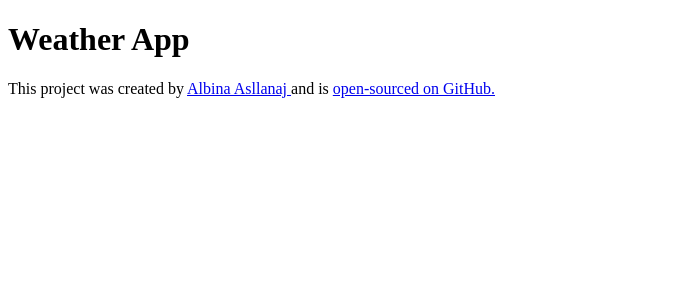
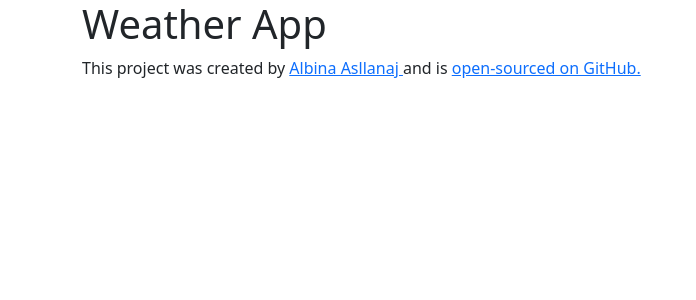
Before and after one commit to albinaasllanaj/official-react-weather-app, a React (Create React App) app: page / in a window 1280 px wide. Shown: the top 300 px of the page, without its empty margins (0-696 px from the left). Built offline with nearby package versions, Linux system fonts and the light colour scheme.

Commit message:
Added bootstrap

```diff
--- a/package.json
+++ b/package.json
@@ -6,6 +6,7 @@
     "@testing-library/jest-dom": "^5.16.5",
     "@testing-library/react": "^13.4.0",
     "@testing-library/user-event": "^13.5.0",
+    "bootstrap": "^5.2.3",
     "react": "^18.2.0",
     "react-dom": "^18.2.0",
     "react-scripts": "5.0.1",
--- a/src/App.js
+++ b/src/App.js
@@ -4,11 +4,13 @@ import './App.css';
 export default function App() {
   return (
     <div className="App">
+      <div className="container ">
     <h1>Weather App</h1>
     <footer>
 This project was created by <a href="https://fascinating-lamington-980873.netlify.app/index.html" rel="noreferrer" target="_blank">Albina Asllanaj </a> and is {""}
     <a href="https://github.com/albinaasllanaj/official-react-weather-app" rel="noreferrer" target="_blank">open-sourced on GitHub.</a>
      </footer>
      </div>
+     </div>
   );
 }
--- a/src/index.js
+++ b/src/index.js
@@ -1,6 +1,7 @@
 import React from 'react';
 import ReactDOM from 'react-dom/client';
 import './index.css';
+import 'bootstrap/dist/css/bootstrap.css';
 import App from './App';
 import reportWebVitals from './reportWebVitals';
 
```
Also changed, not shown: 1 other file (tests, documents, lock files or other folders).
